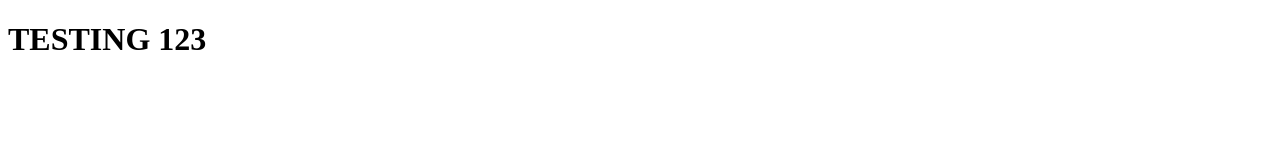
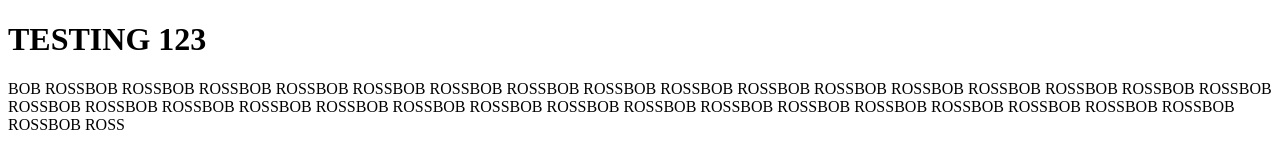
Before and after one commit to MaxKnox87/AzureTest, a plain HTML site: page index.html in a window 1280 px wide. Drawn offline with Linux system fonts and the light colour scheme.

Commit message:
First edit

```diff
--- a/index.html
+++ b/index.html
@@ -6,6 +6,6 @@
 </head>
 <body>
 <h1>TESTING 123</h1>
-
+<p>BOB ROSSBOB ROSSBOB ROSSBOB ROSSBOB ROSSBOB ROSSBOB ROSSBOB ROSSBOB ROSSBOB ROSSBOB ROSSBOB ROSSBOB ROSSBOB ROSSBOB ROSSBOB ROSSBOB ROSSBOB ROSSBOB ROSSBOB ROSSBOB ROSSBOB ROSSBOB ROSSBOB ROSSBOB ROSSBOB ROSSBOB ROSSBOB ROSSBOB ROSSBOB ROSSBOB ROSSBOB ROSSBOB ROSSBOB ROSS</p>
 </body>
 </html>
```
